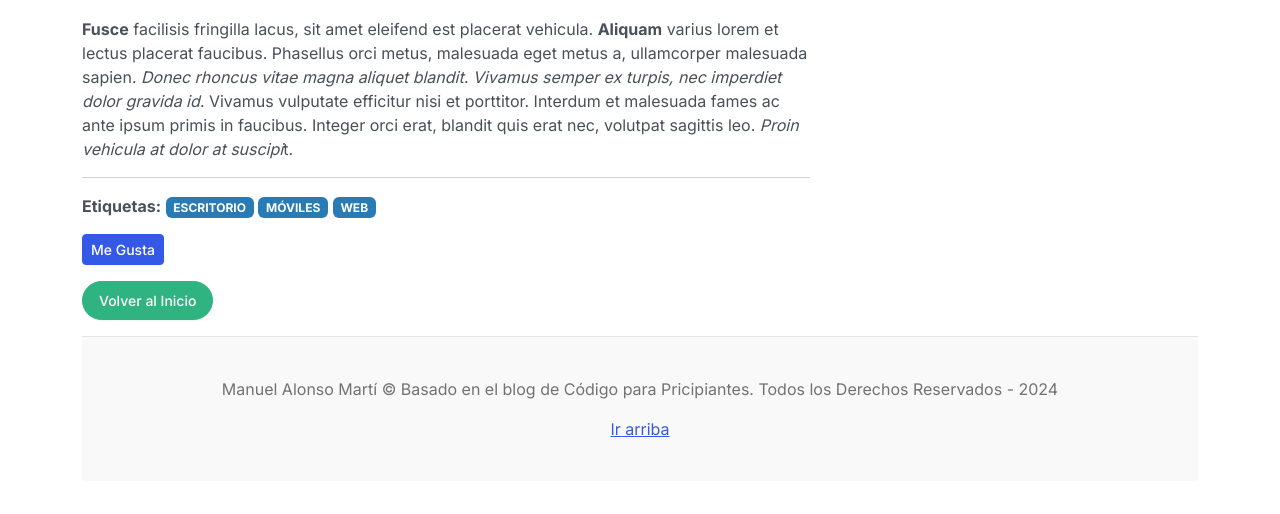
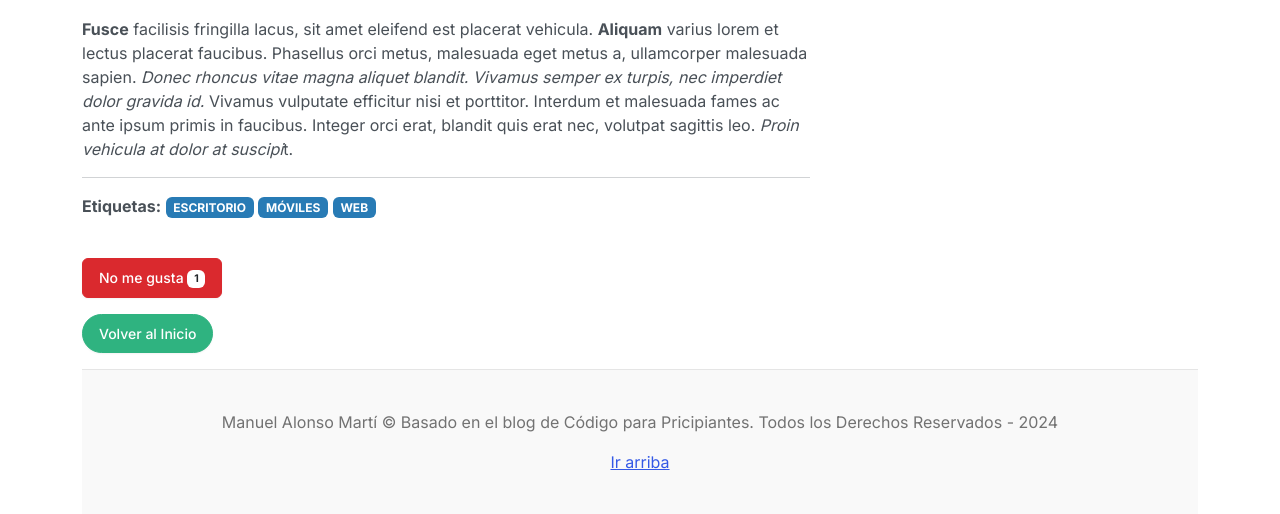
Before and after one commit to MAlonsoMA/blog-ccbv, a Django app: page /post/9 in a window 1280 px wide. Shown: the part 992-1506 px from the top of the page. Before the commit the page ends 1429 px from the top, so only its background shows below. Run offline with Django 4.2, Linux system fonts and the light colour scheme; a user stored in the database is signed in; data comes from the database, SQL or seed files in the repository; both versions use the stored data as it was after the commit; some libraries are stand-ins or nearby versions.

Commit message:
Boton Me Gusta - No Me Gusta fu8ncional

```diff
--- a/core/admin.py
+++ b/core/admin.py
@@ -22,7 +22,7 @@ admin.site.register(Tag, TagAdmin)
 # POST
 class PostAdmin(admin.ModelAdmin):
 	readonly_fields = ('created', 'updated')
-	list_display = ('title', 'category', 'published', 'author', 'image', 'created', 'post_tags')
+	list_display = ('id','title', 'category', 'published', 'author', 'image', 'created', 'post_tags')
 	ordering = ('author', '-created')
 	search_fields = ('title', 'content', 'author__username', 'category__name')
 	list_filter = ('author', 'category', 'tags')
--- a/core/views.py
+++ b/core/views.py
@@ -34,6 +34,18 @@ class HomeListView(ListView):
 class PostDetailView(DetailView):
     model=Post
     template_name='core/detail.html'
+    context_object_name='post'
+
+    def get_context_data(self, **kwargs):
+        context=super().get_context_data(**kwargs)
+        post=self.get_object()
+        total_likes=post.total_likes()
+        liked=False
+        if post.likes.filter(id=self.request.user.id).exists():
+            liked=True
+        context['total_likes']=total_likes
+        context['liked']=liked
+        return context
 
 
 # Filtrado por Categoría
--- a/templates/account/login.html
+++ b/templates/account/login.html
@@ -8,7 +8,7 @@
 {% block head_title %}{% trans "Sign In" %}{% endblock %}
 
 {% block content %}
-<div class="col-md-4 mx-auto">
+<div class="col-10 col-md-8 mx-auto">
   <h2>{% trans "Sign In" %}</h2>
 
   {% get_providers as socialaccount_providers %}
--- a/templates/account/profile.html
+++ b/templates/account/profile.html
@@ -2,11 +2,11 @@
 
 {% block content %}
 
-    <div class="col-md-4 mx-auto">
+    <div class="col-md-8 mx-auto">
         <h2>Perfil de Usuario</h2>
-        <h3 class="text-secondary">Bienvenido !!! {{ user.username }}</h3>
+        <!-- <h6 class="text-info">¡Bienvenido! {{ user.username }}</h6> -->
         <hr>
-        <p><strong>Nombre de Usuario: </strong>{{ user.username }}</p>
+        <p><strong>Nombre Usuario: </strong>{{ user.username }}</p>
         <p><strong>Nombre: </strong>{{ user.first_name }}</p>
         <p><strong>Apellido: </strong>{{ user.last_name }}</p>
         <p><strong>Correo Electrónico: </strong>{{ user.email }}</p>
--- a/templates/account/signup.html
+++ b/templates/account/signup.html
@@ -7,7 +7,7 @@
 {% block head_title %}{% trans "Signup" %}{% endblock %}
 
 {% block content %}
-<div class="col-md-4 mx-auto">
+<div class="col-10 col-md-8 mx-auto">
   <h2>{% trans "Sign Up" %}</h2>
 
   <p>{% blocktrans %}Already have an account? Then please <a href="{{ login_url }}">sign in</a>.{% endblocktrans %}</p>
--- a/templates/core/base.html
+++ b/templates/core/base.html
@@ -31,6 +31,7 @@
           <li><a class="dropdown-item" href="{% url 'about' %}">Acerca de nosotros...</a></li>
           <li><a class="dropdown-item" href="{% url 'contact' %}">Contacto</a></li>
           <li><hr class="dropdown-divider"></li>
+          <li><a class="dropdown-item" href="{% url 'profile' %}">Perfil usuario</a></li>
           <li><a class="dropdown-item" href="{% url 'account_logout' %}">Cerrar Sesión</a></li>
           {% else %}
           <li><a class="dropdown-item" href="{% url 'account_login' %}">Iniciar Sesión</a></li>
@@ -47,7 +48,7 @@
     <main class="mt-2">
       <section class="row g-5">
         <!-- TODOS LOS POSTS -->
-        <div class="col-md-8">
+        <div class="col-10 col-md-8 mx-auto">
             {% block content %} {% endblock %}
         </div>
 
--- a/templates/core/detail.html
+++ b/templates/core/detail.html
@@ -22,23 +22,26 @@
         <span class="badge text-bg-info mb-3">{{ tag.name|upper }}</span>
     {% endfor %}
 
+    <br><br>
+
     <form action="{% url 'like_post' post.pk %}" method="post">
         {% csrf_token %}
 
         {% if user.is_authenticated %}
             {% if liked %}
-                <button type="submit" class="btn btn-sm btn-danger mt-0" name="post_id" value="{{ post.id }}">
-                    No Me Gusta <span class="badge bg-secondary mt-0">{{ total_likes }}</span>
+                <button type="submit" class="btn btn-smn btn-danger" name="post_id", value="{{post.id}}">
+                    No me gusta <span class="badge bg-secondary">{{total_likes}}</span>
                 </button>
             {% else %}
-                <button type="submit" class="btn btn-sm btn-primary" name="post_id" value="{{ post.id }}">
-                    Me Gusta <span class="badge bg-secondary mt-0">{{ total_likes }}</span>
+                <button type="submit" class="btn btn-smn btn-primary" name="post_id", value="{{post.id}}">
+                    Me gusta <span class="badge bg-secondary">{{total_likes}}</span>
                 </button>
             {% endif %}
         {% else %}
             <small>Debe estar logueado para dar Me Gusta - Total de Me Gusta: <strong>{{ total_likes }}</strong> </small>
         {% endif %}
     </form>
+
 </article>
 
 <div class="my-3">
--- a/templates/core/post_form.html
+++ b/templates/core/post_form.html
@@ -4,7 +4,7 @@
 {% block content %}
 
 {% include 'core/includes/submenu.html' %}
-<div class="mb-5">
+<div class="col-sm-11 col-md-12 col-lg-12 mb-5 mx-auto">
     <h2>Crear post</h2>
     <form action="" method="post" enctype="multipart/form-data">
         {% csrf_token %}
```
Also changed, not shown: db.sqlite3, media/posts/Screenshot_20221029_120649.png, media/posts/imagen01.png, media/posts/imagen02.jpg, media/posts/imagen03.jpg, media/posts/imagen04.jpg, media/posts/imagen05.jpg.
